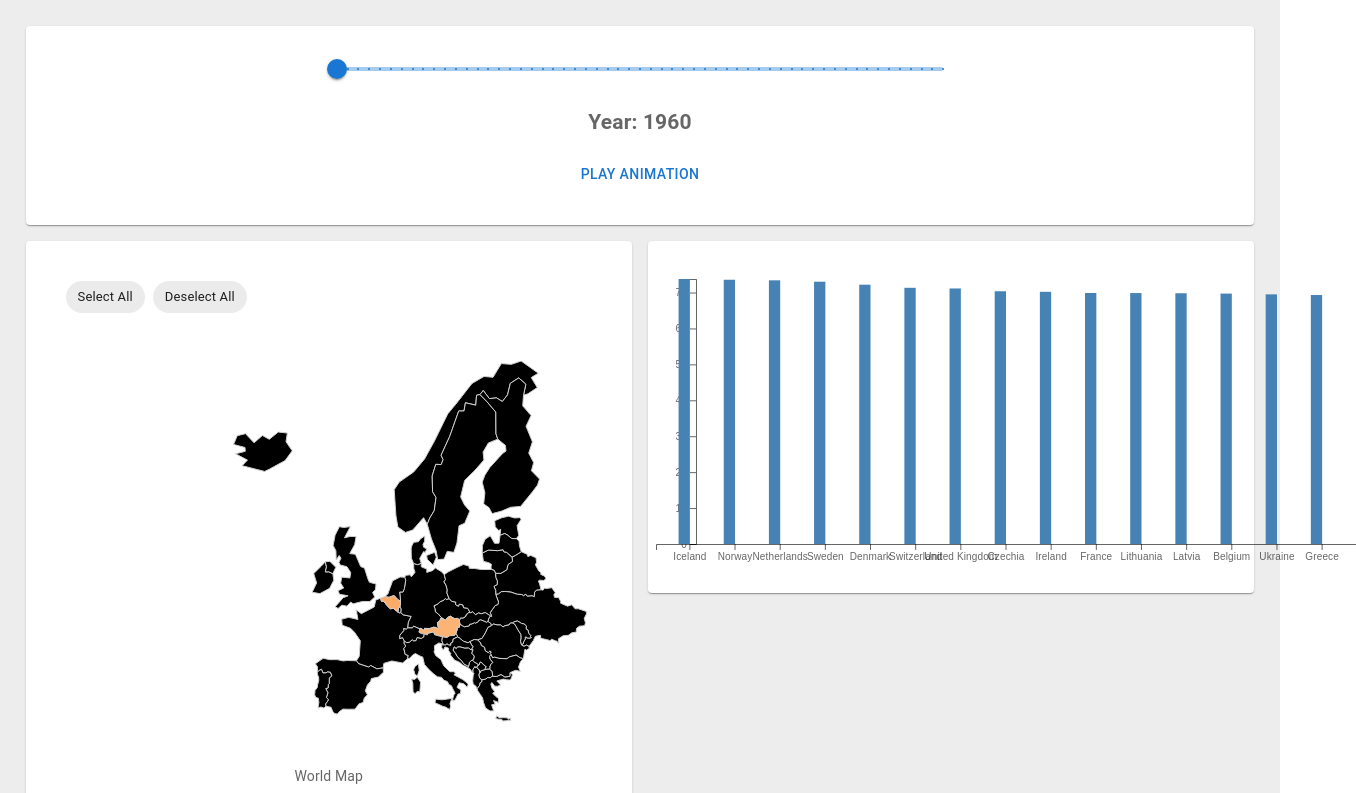
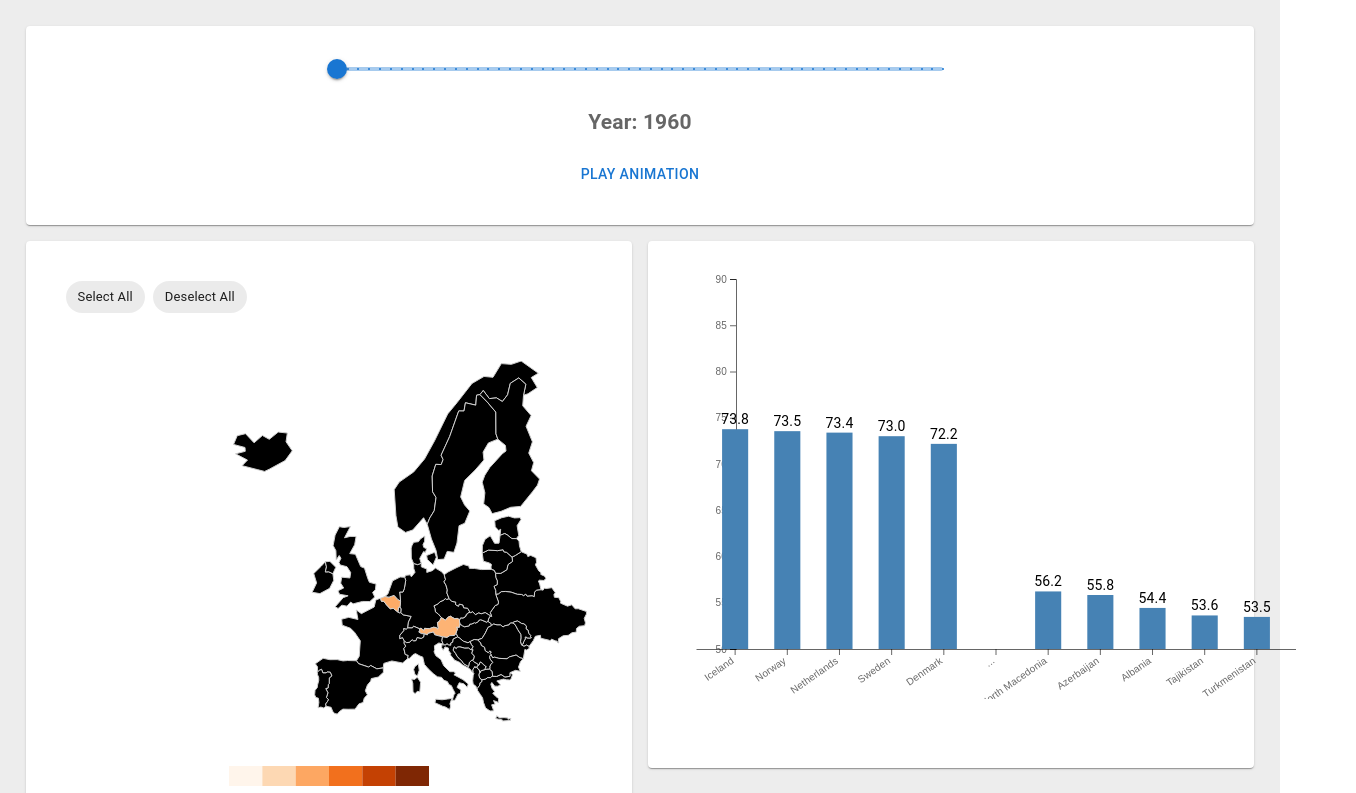
Before and after one commit to piakoller/data-vis, a React (Create React App) app: page / in a window 1280 px wide. Shown: the top 793 px of the page, 1356 px wide, since content can reach past the window. Built offline with nearby package versions, Linux system fonts and the light colour scheme.

Commit message:
set hoverCountry

```diff
--- a/src/graphs/BarChart.js
+++ b/src/graphs/BarChart.js
@@ -7,28 +7,34 @@ const BarChart = () => {
     const { selectedCountry, setSelectedCountry, selectedYear } = useSelectedData();
 
     const ref = useRef();
-    const width = 700;
-    const height = 325;
+    const width = 600;
+    const height = 450;
     const marginTop = 30;
-    const marginRight = 0;
-    const marginBottom = 30;
+    const marginBottom = 50;
     const marginLeft = 40;
 
     useEffect(() => {
         fetchLifeExpectancyData().then(data => {
+            console.log(selectedCountry);
             // Filter the data based on the selected year
             const yearData = data.filter(d => d.year === selectedYear);
 
-            // Sort the data by life expectancy and take the top 15
+            // Sort the data by life expectancy
             yearData.sort((a, b) => d3.descending(a.lifeExpectancy, b.lifeExpectancy));
-            const topData = yearData.slice(0, 15);
+
+            // Take top 5 and last 5 countries
+            const topData = yearData.slice(0, 5);
+            const lastData = yearData.slice(-5);
+
+            // Combine top and last data
+            const combinedData = [...topData, { country: '...', lifeExpectancy: null }, ...lastData];
 
             // Set up scales
             const xScale = d3.scaleBand().range([0, width]).padding(0.5);
             const yScale = d3.scaleLinear().range([height - marginBottom, marginTop]);
 
-            xScale.domain(topData.map(d => d.country));
-            yScale.domain([0, d3.max(topData, d => d.lifeExpectancy)]);
+            xScale.domain(combinedData.map(d => d.country));
+            yScale.domain([50, 90]);
 
             const svg = d3.select(ref.current);
 
@@ -38,38 +44,65 @@ const BarChart = () => {
             // Draw x-axis
             svg.append('g')
                 .attr('transform', `translate(0, ${height - marginBottom})`)
-                .call(d3.axisBottom(xScale))
-                .append('text')
-                .attr('x', width / 2)
-                .attr('y', marginTop - 10)
-                .attr('text-anchor', 'middle')
-                .text('Country');
+                .call(d3.axisBottom(xScale).tickSizeOuter(0))
+                .selectAll("text")
+                .style("text-anchor", "end")
+                .attr("dx", "-.8em")
+                .attr("dy", ".15em")
+                .attr("transform", "rotate(-35)");
 
             // Draw y-axis
             svg.append('g')
                 .attr('transform', `translate(${marginLeft}, 0)`)
                 .call(d3.axisLeft(yScale))
                 .append('text')
-                .attr('transform', 'rotate(-90)')
-                .attr('y', -marginLeft + 10)
+                .attr('transform', 'rotate(-65)')
+                .attr('y', -marginLeft + 20)
                 .attr('x', -(height / 2))
                 .attr('text-anchor', 'middle')
                 .text('Life Expectancy');
 
+            // Add values at the top of the bars
+            svg.selectAll('.label')
+                .data(combinedData)
+                .enter().append('text')
+                .attr('class', 'label')
+                .attr('x', d => xScale(d.country) + xScale.bandwidth() / 2)
+                .attr('y', d => yScale(d.lifeExpectancy) - 5)
+                .attr('text-anchor', 'middle')
+                .text(d => d.lifeExpectancy ? d.lifeExpectancy.toFixed(1) : '');
+
             // Draw bars
             svg.selectAll('.bar')
-                .data(topData)
+                .data(combinedData)
                 .enter().append('rect')
                 .attr('class', 'bar')
                 .attr('x', d => xScale(d.country))
-                .attr('y', d => yScale(d.lifeExpectancy))
-                .attr('width', xScale.bandwidth() * 0.5)
-                .attr('height', d => height - marginBottom - yScale(d.lifeExpectancy))
-                .attr('fill', 'steelblue');
+                .attr('y', d => d.lifeExpectancy ? yScale(d.lifeExpectancy) : height - marginBottom)
+                .attr('width', xScale.bandwidth())
+                .attr('height', d => d.lifeExpectancy ? height - marginBottom - yScale(d.lifeExpectancy) : 0)
+                .attr('fill', d => {
+                    if (selectedCountry.includes(d.country)) {
+                        return 'orange'; // Change the color for the selected country
+                    } else if (d.country === '...') {
+                        return 'transparent';
+                    } else {
+                        return 'steelblue';
+                    }
+                })
+                .on('click', (event, d) => {
+                    const { country } = d;
+                    if (!selectedCountry.includes(country) && country !== '...') {
+                        setSelectedCountry([...selectedCountry, country]);
+                    } else {
+                        setSelectedCountry(selectedCountry.filter(country => country !== d.country));
+                    }
+                });
+
         });
-    }, [selectedYear]);
+    }, [selectedYear, setSelectedCountry]);
 
-    return <svg ref={ref} style={{ width: `${width}px`, height: `${height}px` }} />;
+    return <svg ref={ref} style={{ width: `${width}px`, height: `${height}px`, marginBottom: `${marginBottom}px`, marginLeft: `${marginLeft}px` }} />;
 };
 
 export default BarChart;
--- a/src/graphs/LineChart.js
+++ b/src/graphs/LineChart.js
@@ -6,7 +6,7 @@ import { fetchCountryData } from './DataFetcher';
 import Tooltip from '@mui/material/Tooltip';
 
 const LineChart = () => {
-    const { selectedCountry, selectedYear } = useSelectedData();
+    const { selectedCountry, selectedYear, hoverCountry, setHoverCountry } = useSelectedData();
     // const { countryColors, assignCountryColors } = ColorAssignerProvider();
 
     const [data, setData] = useState({});
@@ -56,8 +56,6 @@ const LineChart = () => {
                 .append('g')
                 .attr('transform', `translate(${margin.left},${margin.top})`);
 
-            const color = d3.scaleOrdinal(d3.schemeCategory10);
-
             // Set up scales
             const x = d3.scaleTime()
                 //.domain(d3.extent(data[Object.keys(data)[0]], d => d.date)) // Assumes all lines have the same date range
@@ -81,12 +79,30 @@ const LineChart = () => {
 
             // Draw the lines for selected countries
             filteredData.forEach(([country, values]) => {
+                const isHovered = hoverCountry === country; // Check if this country is hovered
+
                 svg.append('path')
                     .datum(values)
                     .attr('fill', 'none')
-                    .attr('stroke', values[0].color)
-                    .attr('stroke-width', 1.5)
-                    .attr('d', line);
+                    .attr('stroke', isHovered ? values[0].color : '#d0d0d0') // Change stroke color if hovered, otherwise grey
+                    .attr('stroke-width', isHovered ? 1.5 : 1) // Change stroke width if hovered
+                    .attr('d', line)
+                    .on('mouseover', () => setHoverCountry(country)) // Set hoverCountry when mouse enters
+                    .on('mouseout', () => setHoverCountry(null)); // Clear hoverCountry when mouse leaves
+
+                // Find the data point for the selected year in each country's data
+                const selectedYearData = values.find(d => d.date.getFullYear() === selectedYear);
+
+                if (selectedYearData) {
+                    // Display a circle at the selected year's position on the line
+                    svg.append('circle')
+                        .attr('cx', x(selectedYearData.date))
+                        .attr('cy', y(selectedYearData.value))
+                        .attr('r', 5)
+                        .attr('fill', values[0].color) // Use the color of the line
+                        .attr('stroke', '#fff') // Optional: Add a stroke for better visibility
+                        .attr('stroke-width', 2); // Optional: Adjust stroke width
+                }
             });
 
             // Draw x-axis
@@ -97,7 +113,7 @@ const LineChart = () => {
             // Draw y-axis
             svg.append('g').call(d3.axisLeft(y));
         }
-    }, [data]);
+    }, [data, selectedYear, hoverCountry]);
 
     return (
         <div id="line-chart-container">
--- a/src/graphs/Selected.js
+++ b/src/graphs/Selected.js
@@ -8,10 +8,11 @@ export function useSelectedData() {
 
 export function SelectedDataProvider({ children }) {
   const [selectedCountry, setSelectedCountry] = useState([]);
+  const [hoverCountry, setHoverCountry] = useState([]);
   const [selectedYear, setSelectedYear] = useState(1960); // Default year
 
   return (
-    <SelectedDataContext.Provider value={{ selectedCountry, setSelectedCountry, selectedYear, setSelectedYear }}>
+    <SelectedDataContext.Provider value={{ selectedCountry, setSelectedCountry, hoverCountry, setHoverCountry, selectedYear, setSelectedYear }}>
       {children}
     </SelectedDataContext.Provider>
   );
--- a/src/graphs/WorldMap.js
+++ b/src/graphs/WorldMap.js
@@ -26,16 +26,9 @@ const Tooltip = ({ x, y, location, value }) => (
 
 const Map = () => {
     const [data, setData] = useState({});
-    //const [selectedYear, setSelectedYear] = useState(1960); // Default year
-    const { selectedCountry, setSelectedCountry, selectedYear, setSelectedYear} = useSelectedData();
+    const { selectedCountry, setSelectedCountry, selectedYear, hoverCountry, setHoverCountry } = useSelectedData();
 
     const [tooltip, setTooltip] = useState(null);
-
-    const debouncedHandleChange = debounce(async (event, newValue) => {
-        if (typeof newValue === 'number') {
-            setSelectedYear(newValue);
-        }
-    }, 300);
 
     useEffect(() => {
         fetchWorldMapData()
@@ -76,6 +69,25 @@ const Map = () => {
 
     };
     const isCountrySelected = (location) => selectedCountry.includes(location);
+
+    const legendWidth = 200;
+    const legendHeight = 20;
+
+    const legendScale = d3.scaleSequential(d3.interpolateOranges)
+        .domain([0, 25]); // Adjust the domain based on your data
+
+    const legendValues = [0, 5, 10, 15, 20, 25]; // Adjust these values based on your data range
+
+    const handleMouseEnter = (location) => {
+        setHoverCountry(location);
+    };
+
+    const handleMouseLeave = () => {
+        setHoverCountry(null);
+    };
+
+console.log(hoverCountry);
+
     return (
         <div width="100%" height="100%" viewBox="0 0 1000 500">
             {/* <div style={{ padding: 20, width: "50%", margin: "auto" }}>
@@ -136,7 +148,7 @@ const Map = () => {
                         const value = data[selectedYear]?.[location] || 0;
                         const color = getColor(value.value, location);
                         const isSelected = isCountrySelected(location);
-                        const fillOpacity = selectedCountry.length == 0 ? 1 : isSelected ? 1 : 0.3  // Change opacity for unselected countries
+                        const fillOpacity = selectedCountry.length === 0 ? 1 : isSelected ? 1 : 0.3  // Change opacity for unselected countries
                         const outline = isSelected ? data[selectedYear]?.[location]?.color || '#d0d0d0' : '#d0d0d0'; // Access color for the selected country and year
                         const outlineStroke = isSelected ? '3' : '1';
                         const scale = isSelected ? 1 : 1; // Adjust scale for selected countries
@@ -155,6 +167,8 @@ const Map = () => {
                                     stroke={outline}
                                     strokeWidth={outlineStroke}
                                     transform={`translate(${centerX}, ${centerY}) scale(${scale}) translate(${-centerX}, ${-centerY})`} // Apply scale transformation around the center of the country
+                                    onMouseEnter={() => handleMouseEnter(location)}
+                                    onMouseLeave={handleMouseLeave}
                                     onClick={(e) => {
                                         handleCountryClick(location, value);
                                     }}
@@ -164,8 +178,43 @@ const Map = () => {
                     })}
                 </g>
             </svg>
-
-        </div>
+            {/* Legend */}
+            <svg width={legendWidth} height={legendHeight}>
+                {legendValues.map((value, index) => (
+                    <rect
+                        key={index}
+                        x={index * (legendWidth / legendValues.length)}
+                        y={0}
+                        width={legendWidth / legendValues.length}
+                        height={legendHeight}
+                        fill={legendScale(value)}
+                    />
+                ))}
+                <text x={0} y={legendHeight + 15}>{legendValues[0]}</text>
+                {legendValues.slice(1).map((value, index) => (
+                    <text
+                        key={index + 1}
+                        x={(index + 1) * (legendWidth / legendValues.length)}
+                        y={legendHeight + 15}
+                        textAnchor="middle"
+                    >
+                        {value}
+                    </text>
+                ))}
+                <text x={legendWidth} y={legendHeight + 15} textAnchor="end">{legendValues[legendValues.length - 1]}</text>
+                {/* Legend labels */}
+                {legendValues.map((value, index) => (
+                    <text
+                        key={index}
+                        x={index * (legendWidth / legendValues.length) + (legendWidth / legendValues.length) / 2}
+                        y={legendHeight + 35}
+                        textAnchor="middle"
+                    >
+                        {value}
+                    </text>
+                ))}
+            </svg>
+        </div >
     );
 };
 
```
Lines whose indentation alone changed are shown as unchanged.
